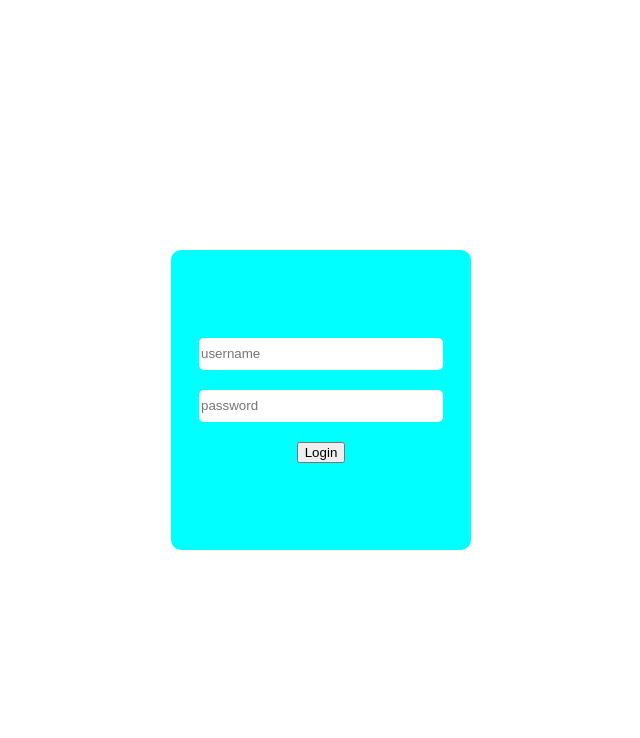
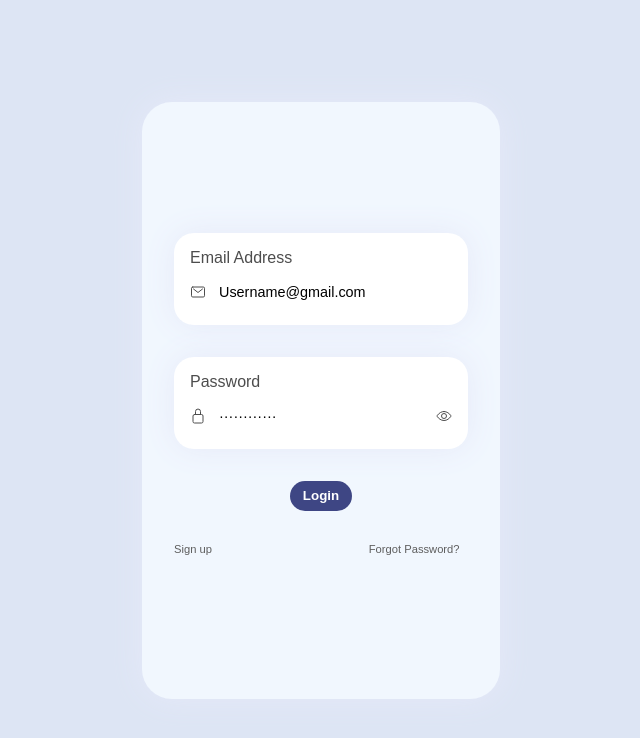
Before and after one commit to narendravs/ticketbooking, a React (Create React App) app in the folder admin/: page /login in a window 1280 px wide. Shown: the top 738 px of the page, without its empty margins (319-959 px from the left). Built offline with nearby package versions, Linux system fonts and the light colour scheme.

Commit message:
login desing changed

```diff
--- a/admin/src/pages/login/Login.jsx
+++ b/admin/src/pages/login/Login.jsx
@@ -3,6 +3,11 @@ import "./login.css";
 import { AuthContext } from "../../context/AuthContext.js";
 import { useNavigate } from "react-router-dom";
 import axios from "axios";
+import {
+  IoMailOutline,
+  IoLockClosedOutline,
+  IoEyeOutline,
+} from "react-icons/io5";
 
 function Login() {
   const [credentials, setCredentials] = useState({
@@ -21,6 +26,7 @@ function Login() {
       dispatch({ type: "LOGIN_START" });
       const res = await axios.post("auth/login", credentials);
 
+      console.log(res.data);
       if (res.data.isAdmin) {
         dispatch({ type: "LOGIN_SUCCESS", payload: res.data.details });
 
@@ -36,27 +42,60 @@ function Login() {
     }
   };
 
+  const handleRegister = () => {
+    navigate("/register");
+  };
+
   return (
-    <div className="login">
-      <div className="container">
+    <div className="login-container-wrapper">
+      <div className="screen-1">
+        <div className="screen-1-content">
+          <div className="email">
+            <label htmlFor="email">Email Address</label>
+            <div className="sec-2">
+              {/* 3. Replaced IonIcon with IoMailOutline */}
+              <IoMailOutline />
               <input
-          type="text"
-          placeholder="username"
-          id="username"
-          className="input"
+                type="email"
+                name="email"
+                id="email"
+                placeholder="Username@gmail.com"
                 onChange={handleChange}
               />
+            </div>
+          </div>
+
+          <div className="password">
+            <label htmlFor="password">Password</label>
+            <div className="sec-2">
+              {/* 3. Replaced IonIcon with IoLockClosedOutline */}
+              <IoLockClosedOutline />
               <input
+                className="pas"
                 type="password"
-          placeholder="password"
+                name="password"
                 id="password"
-          className="input"
+                placeholder="············"
                 onChange={handleChange}
               />
-        <button disabled={loading} className="button" onClick={handleClick}>
-          Login
+              {/* 3. Replaced IonIcon with IoEyeOutline */}
+              <IoEyeOutline className="show-hide" />
+            </div>
+          </div>
+
+          <div className="login-button-container">
+            <button disabled={loading} className="login" onClick={handleClick}>
+              {loading ? "Logging in..." : "Login"}
             </button>
-        {error && <span>{error.message}</span>}
+            {error && <span className="error">{error.message}</span>}
+          </div>
+
+          <div className="footer">
+            <span onClick={handleRegister}>Sign up</span>
+            <span>Forgot Password?</span>{" "}
+            {/* You can add a handler for this too */}
+          </div>
+        </div>
       </div>
     </div>
   );
```
Lines whose indentation alone changed are shown as unchanged.
